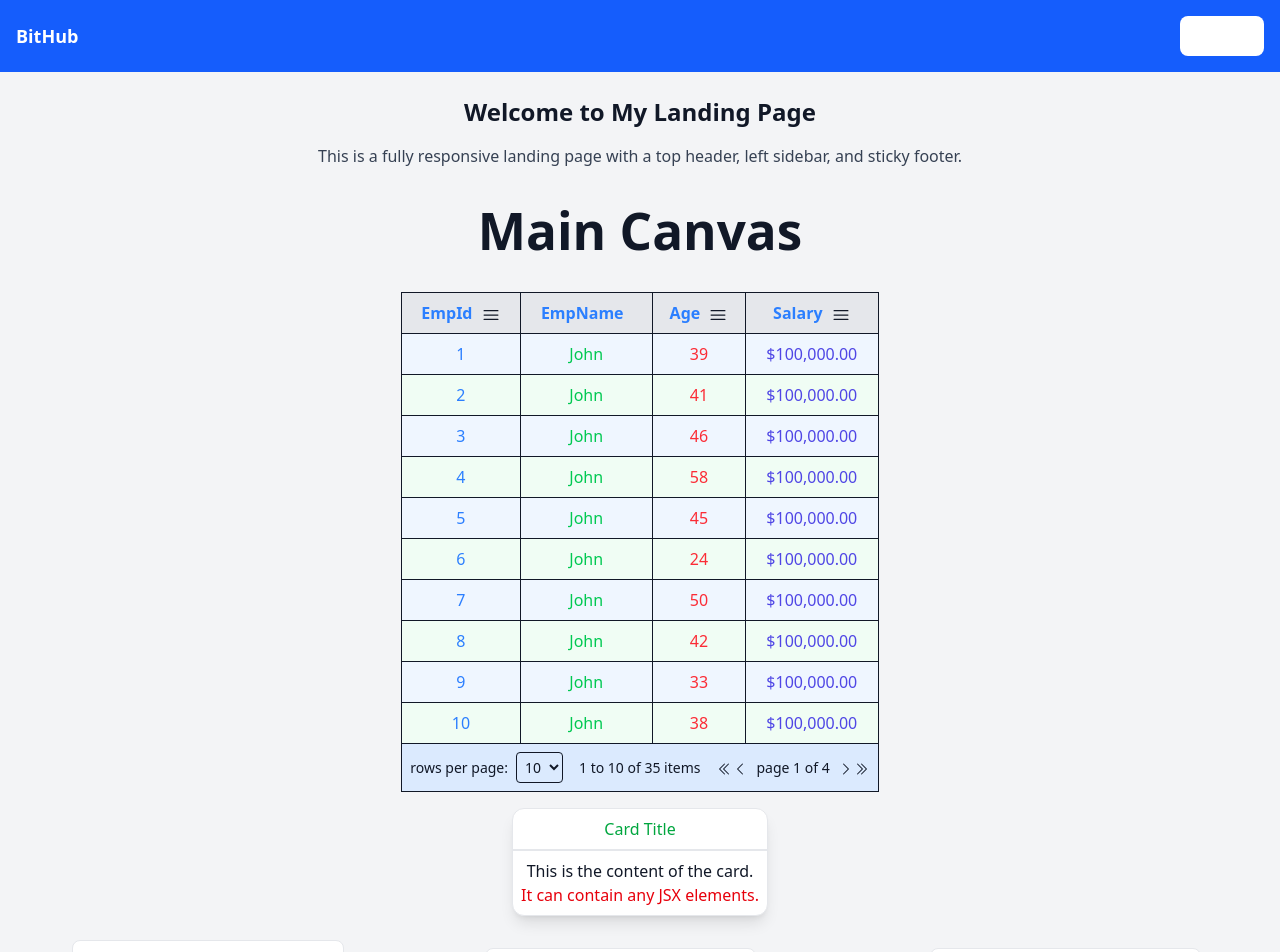
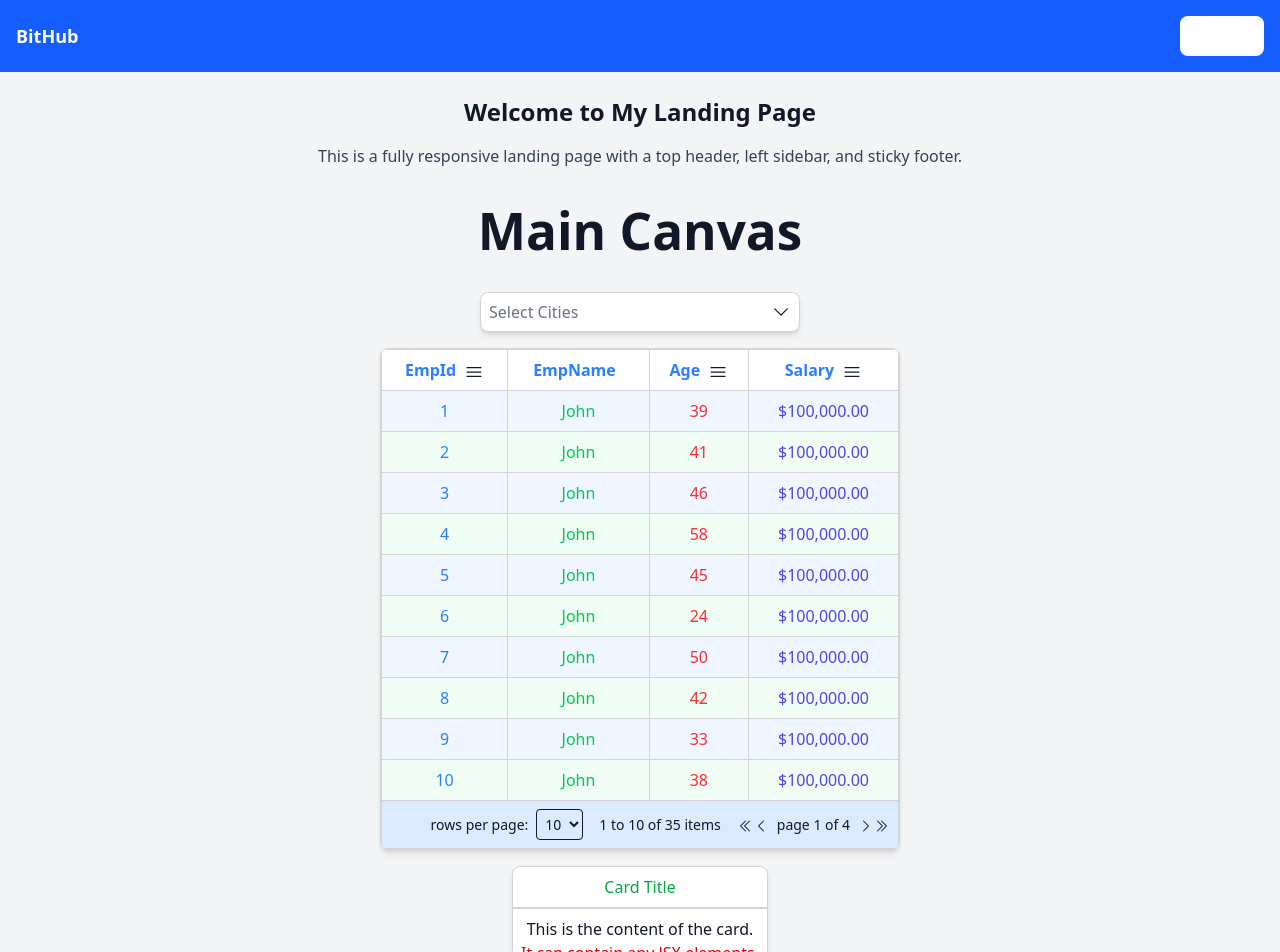
Before and after one commit to rabinzx/BitHub, a React (Vite) app in the folder frontend/: page / in a window 1280 px wide. Shown: the top 952 px of the page. Built offline with nearby package versions, Linux system fonts and the light colour scheme.

Commit message:
Update border css; Update SelectComponent

```diff
--- a/frontend/src/components/CardComponent.tsx
+++ b/frontend/src/components/CardComponent.tsx
@@ -3,12 +3,13 @@ import React from 'react';
 interface CardComponentProps {
     title: string | React.ReactNode;
     children: React.ReactNode;
+    className?: string;
 }
 
-const CardComponent: React.FC<CardComponentProps> = ({ title, children }) => {
+const CardComponent: React.FC<CardComponentProps> = ({ title, children, className }) => {
     return (
-        <div className="flex flex-col border border-border rounded-lg shadow-lg bg-background hover:shadow-xl transition-shadow duration-300">
-            <h2 className="border-b-2 p-2 border-border">{title}</h2>
+        <div className={`flex flex-col border rounded-md shadow-md bg-background hover:shadow-xl transition-shadow duration-300 ${className}`}>
+            <h2 className="border-b-2 p-2 ">{title}</h2>
             <div className="p-2">{children}</div>
         </div>
     );
--- a/frontend/src/components/GridComponent.tsx
+++ b/frontend/src/components/GridComponent.tsx
@@ -5,9 +5,10 @@ interface GridComponentProps {
     headers: string[];
     rows: Array<Array<string | number>>;
     columnSorting?: { [header: string]: boolean };
+    columnWidth?: { [header: string]: string };
     allowPageSizeChange?: boolean;
     pageSize?: number | Array<number>;
-    cssClass?: { header?: string, cell?: string, footer?: string };
+    className?: { container?: string, header?: string, cell?: string, footer?: string };
     renderHeaderCell?: (header: string, headerIndex: number) => React.ReactNode;
     renderCell?: (cell: string | number, headerName: string, rowIndex: number, cellIndex: number,) => React.ReactNode;
 }
@@ -15,7 +16,7 @@ interface GridComponentProps {
 type SortOrder = 'asc' | 'desc' | '';
 type SortOrderDict = { [idx: number]: SortOrder };
 
-const GridComponent: React.FC<GridComponentProps> = ({ headers, rows, columnSorting, allowPageSizeChange, pageSize, cssClass, renderHeaderCell, renderCell }) => {
+const GridComponent: React.FC<GridComponentProps> = ({ headers, rows, columnSorting, columnWidth, allowPageSizeChange, pageSize, className, renderHeaderCell, renderCell }) => {
     // State to manage the table headers and rows
     const [tableHeaders, setTableHeaders] = useState(headers);
     useEffect(() => {
@@ -139,11 +140,17 @@ const GridComponent: React.FC<GridComponentProps> = ({ headers, rows, columnSort
 
 
     return (
-        <table className='border-collapse min-w-100 w-full shadow-md'>
+        <div className={`overflow-x-auto shadow-md rounded-md border bg-background ${className?.container}`} >
+            <table className='border-collapse min-w-50 w-full '>
+                <colgroup>
+                    {tableHeaders.map((header, headerIndex) => (
+                        <col key={headerIndex} span={1} className={`${Object.keys(columnWidth || {}).length ? columnWidth![header] : ''}`} />
+                    ))}
+                </colgroup>
                 <thead>
-                <tr className={`bg-border ${cssClass?.header}`}>
+                    <tr className={`bg-background ${className?.header}`}>
                         {tableHeaders.map((header, headerIndex) => (
-                        <th key={headerIndex} className='border p-2'>
+                            <th key={headerIndex} className={`border rounded-lg p-2`}>
                                 {renderHeaderCell ? renderHeaderCell(header, headerIndex) : <span>{header}</span>}
                                 <span className='ml-2'>
                                     {columnSorting && columnSorting[header] && displaySortIcon(headerIndex)}
@@ -154,9 +161,9 @@ const GridComponent: React.FC<GridComponentProps> = ({ headers, rows, columnSort
                 </thead>
                 <tbody>
                     {currentRows.map((row, rowIndex) => (
-                    <tr key={rowIndex} className={`bg-background text-text hover:bg-blue-100 cursor-pointer transition-colors duration-200 ${cssClass?.cell}`}>
+                        <tr key={rowIndex} className={`bg-background text-text hover:bg-blue-100 cursor-pointer transition-colors duration-200 ${className?.cell}`}>
                             {row.map((cell, cellIndex) => (
-                            <td key={cellIndex} className='border p-2'>
+                                <td key={cellIndex} className='border p-2 overflow-x-auto'>
                                     {renderCell ? renderCell(cell, tableHeaders[cellIndex], rowIndex, cellIndex) : cell}
                                 </td>
                             ))}
@@ -164,7 +171,7 @@ const GridComponent: React.FC<GridComponentProps> = ({ headers, rows, columnSort
                     ))}
                 </tbody>
                 <tfoot className='text-sm'>
-                <tr className={`bg-blue-100 ${cssClass?.footer}`}>
+                    <tr className={`bg-blue-100 ${className?.footer}`}>
                         <td className='border p-2' colSpan={columnCount}>
                             <div className='flex justify-end items-center gap-4'>
                                 {allowPageSizeChange &&
@@ -192,6 +199,7 @@ const GridComponent: React.FC<GridComponentProps> = ({ headers, rows, columnSort
                     </tr>
                 </tfoot>
             </table>
+        </div>
     );
 };
 
--- /dev/null
+++ b/frontend/src/components/SelectComponent.tsx
@@ -0,0 +1,168 @@
+import React, { use, useEffect, useMemo, useRef } from 'react';
+import { ChevronDownIcon, XMarkIcon } from '@heroicons/react/24/solid'
+import InputComponent from './InputComponent';
+
+type ReturnValueType = string | number | boolean;
+
+interface SelectComponentProps {
+    // value: ReturnValueType | Array<ReturnValueType>;
+    options: Array<{ label: string; value: string }>;
+    placeholder?: string;
+    disabled?: boolean;
+    maxDisplayItems?: number;
+    // error?: boolean;
+    // errorMessage?: string;
+    allowMultiple?: boolean;
+    className?: string;
+    onChange: (value: string | Array<string>) => void;
+}
+
+const SelectComponent: React.FC<SelectComponentProps> = ({ options, placeholder, disabled, maxDisplayItems, allowMultiple, className, onChange }) => {
+    // state to manage select-all checkbox
+    const [selectedAll, setSelectedAll] = React.useState(false);
+
+    // state to manage a list of indexes of selected items
+    const [selectedItemIndexes, setSelectedItemIndexes] = React.useState<Array<number>>([]);
+
+    // Array of booleans to track checked state of each option
+    const [optionsChecked, setOptionsChecked] = React.useState<Array<boolean>>(new Array(options.length).fill(false));
+
+    // Default to 3 if not provided
+    const [maxDisplayItemsState] = React.useState<number>(maxDisplayItems || 3);
+
+    const [displayDropdown, setDisplayDropdown] = React.useState(false);
+
+    const mainContainerRef = useRef<HTMLDivElement>(null);
+
+    // Computed property for the labels of selected items
+    const selectedItemLabels = useMemo(() => {
+        return selectedItemIndexes.map((index) => (options[index].label)).join(', ');
+    }, [selectedItemIndexes]);
+
+    // Register handleClickOutside event listener to close the dropdown when clicking outside of it
+    useEffect(() => {
+        const handleClickOutside = (event: MouseEvent | TouchEvent) => {
+            if (mainContainerRef.current && !mainContainerRef.current.contains(event.target as Node)) {
+                setDisplayDropdown(false);
+            }
+        };
+
+        document.addEventListener('click', handleClickOutside);
+
+        // Cleanup function to remove the event listener
+        return () => {
+            document.removeEventListener('click', handleClickOutside);
+        };
+    }, []);
+
+    const listItemSelectedHandler = (idx: number, isChecked: boolean) => {
+        if (allowMultiple) {
+            // Update the selectedItemIndexes state based on the checkbox state
+            let updatedSelectedItemIndexes = [...selectedItemIndexes];
+            if (isChecked) {
+                if (!selectedItemIndexes.includes(idx)) {
+                    updatedSelectedItemIndexes = [...selectedItemIndexes, idx];
+                }
+            } else {
+                updatedSelectedItemIndexes = selectedItemIndexes.filter(index => index !== idx);
+            }
+            setSelectedItemIndexes(updatedSelectedItemIndexes);
+
+            // Pass the value to the parent component
+            onChange(updatedSelectedItemIndexes.map(index => options[index].value));
+
+            // Update the checkbox state
+            const _optionsChecked = [...optionsChecked];
+            _optionsChecked[idx] = isChecked
+            setOptionsChecked(_optionsChecked);
+        } else {
+            // Update the selectedItemIndexes state based on the checkbox state
+            setSelectedItemIndexes([idx]);
+
+            // Pass the value to the parent component
+            onChange(options[idx].value);
+
+            // Update the checkbox state
+            setOptionsChecked(options.map((_, index) => index === idx ? isChecked : false));
+        }
+
+    };
+
+    const selectAllHandler = (isChecked: boolean) => {
+        setSelectedAll(isChecked);
+        // Update the selectedItemIndexes state based on the checkbox state
+        setSelectedItemIndexes(isChecked ? options.map((_, index) => index) : []);
+        // Pass the value to the parent component
+        onChange(isChecked ? options.map((obj) => obj.value) : []);
+        // Update the checkbox state
+        setOptionsChecked(new Array(options.length).fill(isChecked));
+    }
+
+    // // Update the selectedAll state based on the selectedItemIndexes state
+    // useEffect(() => {
+    //     setSelectedAll(selectedItemIndexes.length === options.length)
+    // }, [selectedItemIndexes]);
+
+
+    return (
+        <div
+            className={`relative border rounded-md shadow-md h-10 min-w-50 p-2 w-full flex justify-between items-center bg-background text-left ${className} ${disabled ? 'cursor-not-allowed' : 'cursor-pointer'} `}
+            onClick={(e) => e.stopPropagation()}
+            ref={mainContainerRef}
+        >
+            <div className="hidden">
+                <input type="text" name="" id="" />
+            </div>
+            <div className='flex-1' onClick={() => setDisplayDropdown(!displayDropdown)}>
+                {
+                    selectedItemIndexes.length ?
+                        <div className="unselectable max-h-lg overflow-hidden">{selectedItemIndexes.length > maxDisplayItemsState ? `${selectedItemIndexes.length} items selected` : selectedItemLabels}</div> :
+                        <div className="unselectable text-secondary">{placeholder}</div>
+                }
+            </div>
+            <div>
+                {
+                    selectedItemIndexes.length > 0 && allowMultiple &&
+                    <XMarkIcon className='size-5' onClick={() => selectAllHandler(false)} />
+                }
+            </div>
+            <div>
+                <ChevronDownIcon className='size-5' onClick={() => setDisplayDropdown(!displayDropdown)} />
+            </div>
+            {
+                displayDropdown &&
+                <div className="absolute border cursor-default rounded-md z-1001 top-10 left-0 w-full bg-background shadow-md">
+                    {
+                        allowMultiple &&
+                        <div className="flex justify-between items-center border-b p-1">
+                            <InputComponent type="checkbox" name="selectAll" className={{ container: 'px-2 py-1' }} displayLabel={false} value={selectedAll} onChange={(e) => selectAllHandler(Boolean(e))} />
+                            <div className='p-1'>
+                                <XMarkIcon className='size-5 cursor-pointer' onClick={() => setDisplayDropdown(false)} />
+                            </div>
+                        </div>
+                    }
+                    <div className='max-h-50 p-1 overflow-y-auto' >
+                        <ul>
+                            {
+                                options.map((option, index) => {
+                                    return (
+                                        <li key={index} className='w-full hover:bg-gray-200 rounded-md'>
+                                            <InputComponent type="checkbox"
+                                                name={option.label}
+                                                value={optionsChecked[index]}
+                                                layout='RowReverse'
+                                                className={{ container: 'px-2 py-1', label: 'text-[1rem] font-normal flex-1' }}
+                                                onChange={(e) => listItemSelectedHandler(index, Boolean(e))} />
+                                        </li>
+                                    )
+                                })
+                            }
+                        </ul>
+                    </div>
+                </div>
+            }
+        </div>
+    );
+}
+
+export default SelectComponent;
--- a/frontend/src/index.css
+++ b/frontend/src/index.css
@@ -9,7 +9,7 @@
   --color-secondary: #6b7280;
   --color-text: #111827;
   --color-background: #ffffff;
-  --color-border: #e5e7eb;
+  --color-border: #d4d4d5;
   --color-success: #10b981;       /* Emerald */
   --color-error: #ef4444;
   --color-warning: #ffd044;
@@ -59,6 +59,12 @@
   -moz-osx-font-smoothing: grayscale;
 }
 
+div, table, span, p,
+h1, h2, h3, h4, h5, h6, a
+table, th, tr, td {
+  border-color: var(--color-border);
+}
+
 a {
   font-weight: 500;
   color: var(--color-primary-light);
@@ -79,6 +85,15 @@ body {
 h1 {
   font-size: 3.2em;
   line-height: 1.1;
+}
+
+.unselectable {
+  -webkit-touch-callout: none;
+  -webkit-user-select: none;
+  -khtml-user-select: none;
+  -moz-user-select: none;
+  -ms-user-select: none;
+  user-select: none;
 }
 
 input:not([type=checkbox]):not([type=radio])  {
--- a/frontend/src/pages/MainCanvas.tsx
+++ b/frontend/src/pages/MainCanvas.tsx
@@ -3,6 +3,7 @@ import InputComponent from "../components/InputComponent";
 import CardComponent from "../components/CardComponent";
 import { useForm } from "react-hook-form";
 import GridComponent from "../components/GridComponent";
+import SelectComponent from "../components/SelectComponent";
 
 
 const MainCanvas = () => {
@@ -24,6 +25,21 @@ const MainCanvas = () => {
         male: 'Male',
         female: 'Female',
         other: 'Other',
+    };
+
+    const cityOptions = [
+        { label: 'New York', value: 'newYork' },
+        { label: 'Rome', value: 'rome' },
+        { label: 'London', value: 'london' },
+        { label: 'Paris', value: 'paris' },
+        { label: 'Tokyo', value: 'tokyo' },
+        { label: 'Sydney', value: 'sydney' },
+    ];
+
+    const [selectedCities, setSelectedCities] = useState<Array<string>>([]);
+
+    const updateCity = (value: string | Array<string>) => {
+        console.log("Selected city:", value);
     };
 
     const updatePerson = (key: string, value: string | number | boolean) => {
@@ -60,9 +76,11 @@ const MainCanvas = () => {
     return (
         <div className="flex flex-col items-center justify-center g-gray-100">
             <h1 className="text-3xl font-bold mb-4">Main Canvas</h1>
+            <SelectComponent options={cityOptions} className="md:w-[20rem] mb-4" allowMultiple={true} disabled={false} placeholder="Select Cities" onChange={updateCity} />
 
-            <div className="mb-4 max-w-dvw overflow-x-auto">
-                <GridComponent headers={headerTest} rows={rowsTest} allowPageSizeChange={true} cssClass={{ cell: 'even:bg-green-50 odd:bg-blue-50' }}
+            <GridComponent headers={headerTest} rows={rowsTest} allowPageSizeChange={true}
+                className={{ container: 'mb-4 w-130', cell: 'even:bg-green-50 odd:bg-blue-50' }}
+                columnWidth={{ 'Salary': 'w-[150px]' }}
                 renderHeaderCell={(header, headerIndex) => {
                     return <span className="text-blue-500">{header}</span>;
                 }}
@@ -88,14 +106,11 @@ const MainCanvas = () => {
                     }
                 }}
             />
-            </div>
 
-            <div className="mb-4">
-                <CardComponent title={<div className="text-green-600">Card Title</div>}  >
+            <CardComponent title={<div className="text-green-600">Card Title</div>} className="mb-4" >
                 <p>This is the content of the card.</p>
                 <p className="text-red-600">It can contain any JSX elements.</p>
             </CardComponent>
-            </div>
 
             <form onSubmit={handleSubmit(onSubmit)} className="w-full">
 
```
Also changed, not shown: frontend/src/components/InputComponent.tsx (+11 -5 lines). Lines whose indentation alone changed are shown as unchanged.
